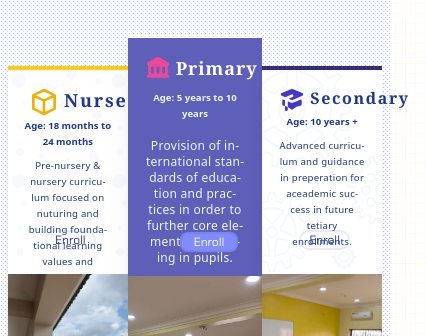
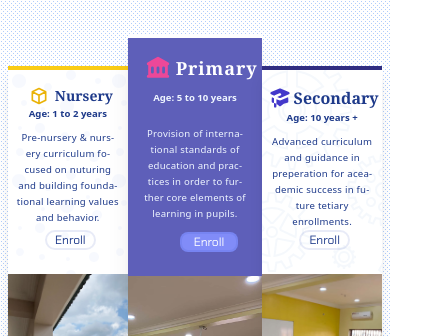
Before and after one commit to Shomegie/NIS_LIVE, a SvelteKit app: page / in a window 390 px wide. Shown: the part 642-978 px from the top of the page, 426 px wide, since content can reach past the window. Built offline with nearby package versions, Linux system fonts and the light colour scheme.

Commit message:
cosmetic changes

```diff
--- a/src/routes/+page.svelte
+++ b/src/routes/+page.svelte
@@ -88,14 +88,14 @@
     <div class="w-full px-2 sm:px-8 pt-10 pb-6 sm:pb-10  mt-0 space-x-0 sm:space-x-6 xl:w-4/6 mx-auto flex">
 
         <div class="nursery h-96  bg-blue-50 mt-8 relative shadow-lg border-t-4 border-yellow-400" style="width:32%">
-            <div class="flex pt-4 pb-0 sm:pb-0 px-5 space-x-1 w-fit mx-auto">
-                <svg xmlns="http://www.w3.org/2000/svg" class="h-8 w-8 stroke-current text-yellow-500" fill="none"  viewBox="0 0 24 24" stroke="currentColor" stroke-width="2">
+            <div class="flex pt-4 pb-0 sm:pb-0 px-0 space-x-0 md:space-x-1 w-fit mx-auto">
+                <svg xmlns="http://www.w3.org/2000/svg" class="h-5 md:h-8 w-8 stroke-current text-yellow-500" fill="none"  viewBox="0 0 24 24" stroke="currentColor" stroke-width="2">
                     <path stroke-linecap="round" stroke-linejoin="round" d="M20 7l-8-4-8 4m16 0l-8 4m8-4v10l-8 4m0-10L4 7m8 4v10M4 7v10l8 4" />
                 </svg>
-                <p class="font-extrabold text-lg font-serif text-blue-900 tracking-widest">Nursery</p>
+                <p class="font-extrabold text-sm md:text-lg font-serif text-blue-900 md:tracking-widest">Nursery</p>
             </div>
-            <div id="text-stone-700" class="px-4 lg:px-6 text-xs text-blue-900 space-y-2">
-                <p class="text-center age font-bold">Age: 18 months to 24 months</p>
+            <div id="text-stone-700" class="px-2 md:px-4 lg:px-6 text-xs text-blue-900  space-y-2">
+                <p class="text-center age font-bold">Age: 1 to 2 years</p>
                 <p class="lg:pt-2 justify age font-light tracking-wide ">Pre-nursery & nursery curriculum focused on nuturing and building foundational learning values and behavior.</p>
             </div>
             <!-- <div class="px-6 absolute bottom-4 font-bold font-serif text-xs text-blue-900 cursor-pointer hover:text-gray-700">Nursery -></div> -->
@@ -120,8 +120,8 @@
                 </div>
             </div>
             <div id="text-stone-700" class="px-4 pt-2 lg:px-6 text-xs text-blue-50 space-y-2">
-                <p class="text-center age font-bold">Age: 5 years to 10 years</p>
-                <p class=" pt-2 lg:pt-3 justify tracking-wide font-extralight ">Provision of international standards of education and practices in order to further core elements of learning in pupils.</p>
+                <p class="text-center age font-bold">Age: 5 to 10 years</p>
+                <p class=" pt-3 lg:pt-5 justify tracking-wide age font-light ">Provision of international standards of education and practices in order to further core elements of learning in pupils.</p>
             </div>
 
 
@@ -136,13 +136,13 @@
 
         </div>
         <div class="secondary h-96 border-t-4 border-indigo-900 bg-blue-50 mt-8 shadow-lg relative" style="width:32%">
-            <div class="flex pt-4 pb-0 px-4 space-x-1 w-fit mx-auto">
-                <svg xmlns="http://www.w3.org/2000/svg" class="h-7 w-7 fill-current text-indigo-700" viewBox="0 0 20 20" >
+            <div class="flex pt-4 pb-0 px-0 md:space-x-1 w-fit mx-auto">
+                <svg xmlns="http://www.w3.org/2000/svg" class="h-6 md:h-7 w-7 fill-current text-indigo-700" viewBox="0 0 20 20" >
                     <path d="M10.394 2.08a1 1 0 00-.788 0l-7 3a1 1 0 000 1.84L5.25 8.051a.999.999 0 01.356-.257l4-1.714a1 1 0 11.788 1.838L7.667 9.088l1.94.831a1 1 0 00.787 0l7-3a1 1 0 000-1.838l-7-3zM3.31 9.397L5 10.12v4.102a8.969 8.969 0 00-1.05-.174 1 1 0 01-.89-.89 11.115 11.115 0 01.25-3.762zM9.3 16.573A9.026 9.026 0 007 14.935v-3.957l1.818.78a3 3 0 002.364 0l5.508-2.361a11.026 11.026 0 01.25 3.762 1 1 0 01-.89.89 8.968 8.968 0 00-5.35 2.524 1 1 0 01-1.4 0zM6 18a1 1 0 001-1v-2.065a8.935 8.935 0 00-2-.712V17a1 1 0 001 1z" />
                 </svg>
-                <p class="font-extrabold text-base sm:text-lg font-serif tracking-widest text-blue-900">Secondary</p>
+                <p class="font-extrabold text-base  md:text-lg font-serif md:tracking-widest text-blue-900">Secondary</p>
             </div>
-            <div id="text-stone-700" class="px-4 lg:px-6 text-xs text-blue-900 space-y-2">
+            <div id="text-stone-700" class="px-2 md:px-4 lg:px-6 text-xs text-blue-900 space-y-2">
                 <p class="text-center age font-bold">Age: 10 years +</p>
                 <p class="lg:pt-2 justify age font-light tracking-wide ">Advanced curriculum and guidance in preperation for aceademic success in future tetiary enrollments.</p>
             </div>
```
